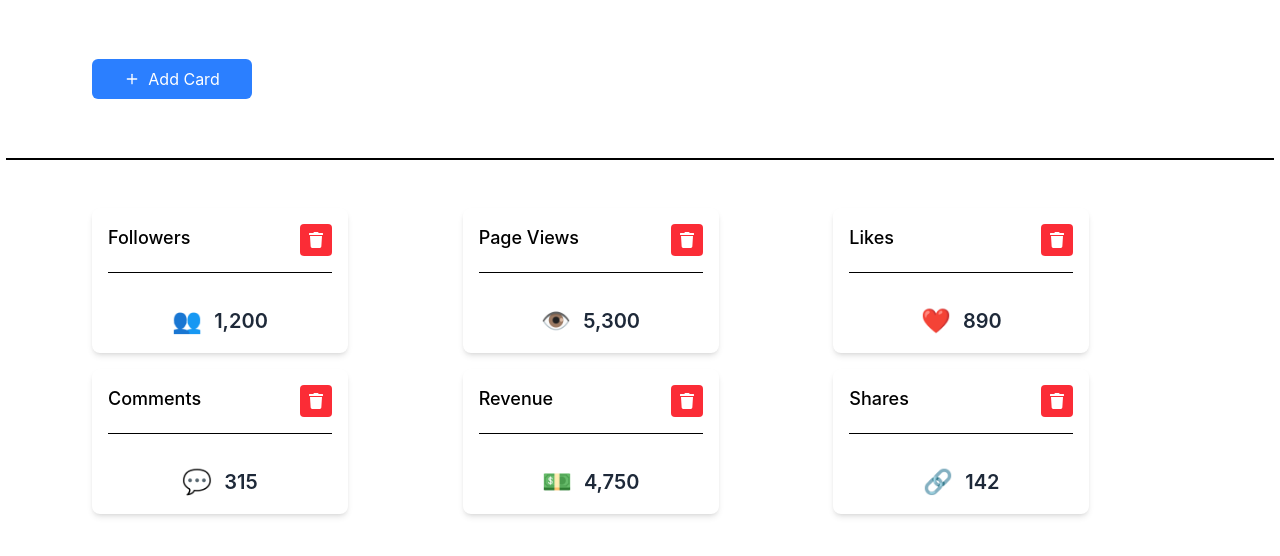
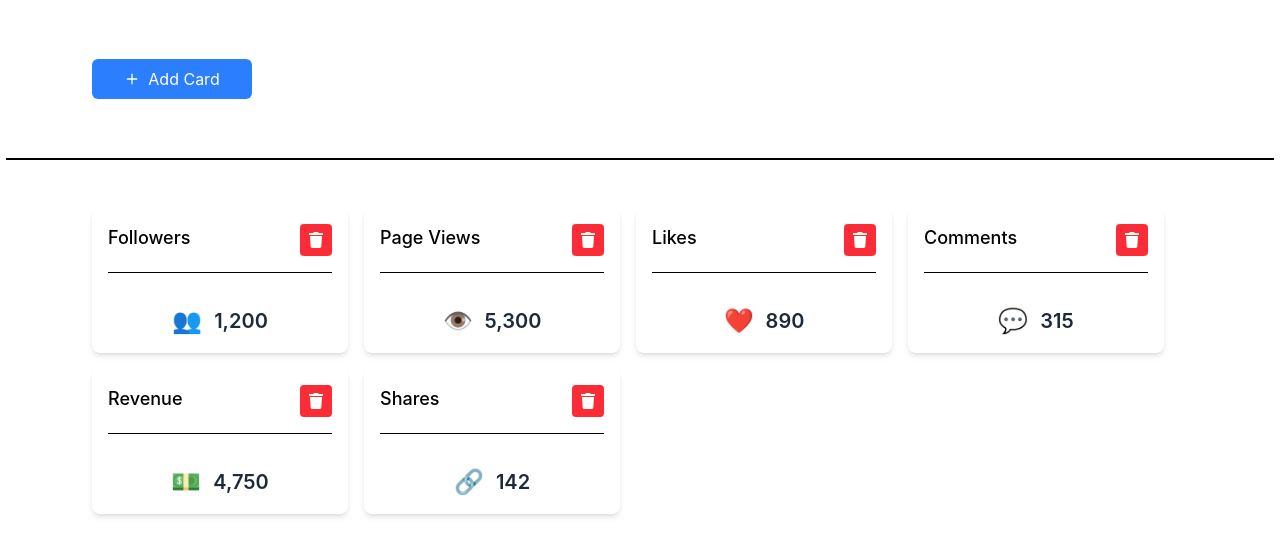
Before and after one commit to Aghakarim-23/configurable-metrics-dashboard, a React (Vite) app: page / in a window 1280 px wide. Shown: the top 556 px of the page. Built offline with nearby package versions, Linux system fonts and the light colour scheme.

Commit message:
fix: drag issue on prod mode

```diff
--- a/src/components/Cards.jsx
+++ b/src/components/Cards.jsx
@@ -37,7 +37,7 @@ const Cards = () => {
       <StrictModeDroppable droppableId="cards">
         {(provided) => (
           <div
-            className="grid grid-cols-1 md:grid-cols-2 lg:grid-cols-3 gap-4 mt-12 px-21.5"
+            className="flex flex-wrap gap-4 mt-12 px-21.5"
             ref={provided.innerRef}
             {...provided.droppableProps}
           >
```
